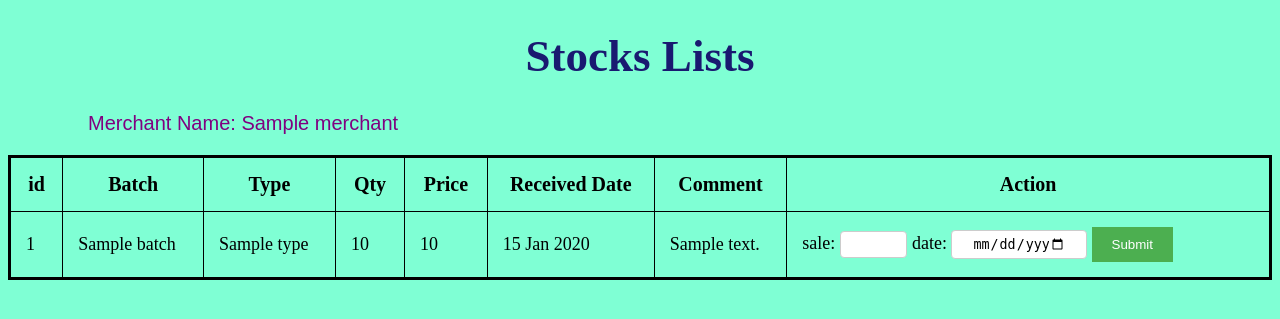
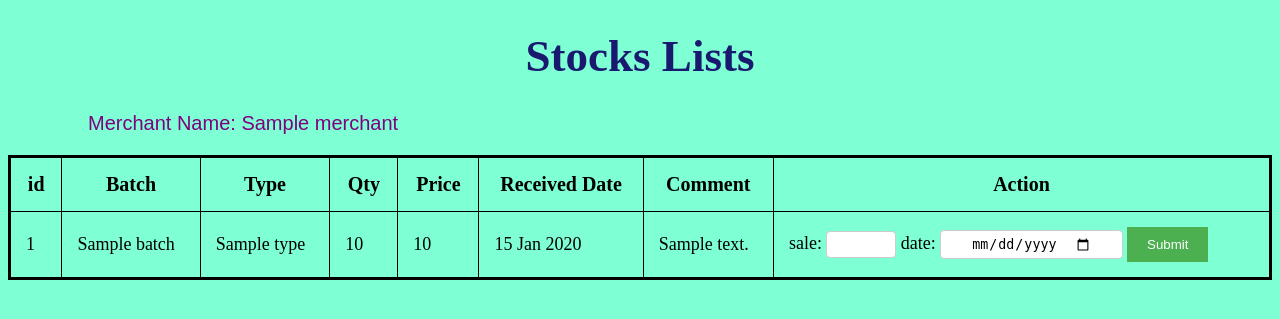
Before and after one commit to YuMyatMoe/Silver-Snow-Tea-Leave, a Node project: template views/stocklist.ejs in a window 1280 px wide. Shown: the top 319 px of the page. Run offline with Node 20 templates, Linux system fonts and the light colour scheme; the template is opened without the code that fills it: most values are stand-ins (such as "Sample title", 1, 10 or a date in 2020).

Commit message:
style test

```diff
--- a/views/stocklist.ejs
+++ b/views/stocklist.ejs
@@ -58,8 +58,8 @@ input[type=number], select {
 }
 
 input[type=date], select {
-  width: 30%;
-  padding: 5px 20px;
+
+  padding: 5px 30px;
 
   display: inline-block;
   border: 1px solid #ccc;
```
